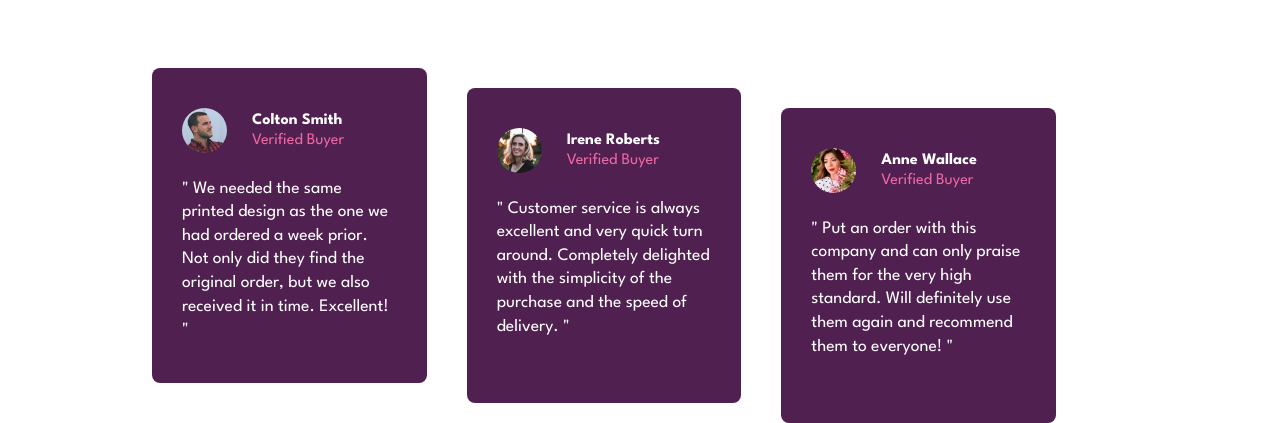
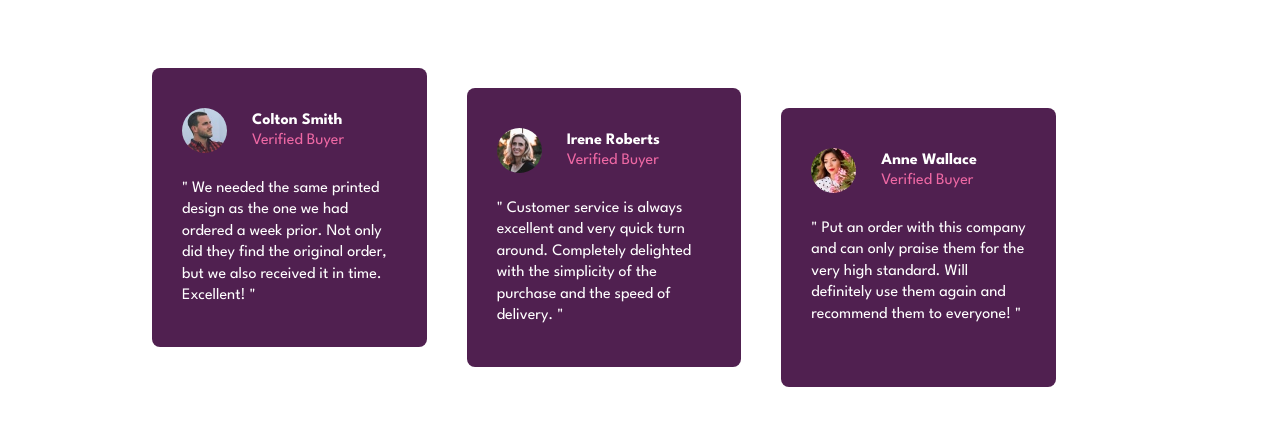
Before and after one commit to MbgLegend/Social-proof-section, a plain HTML site: page index.html in a window 1280 px wide. Shown: the part 406-829 px from the top of the page. After the commit the page ends 800 px from the top, so only its background shows below. Drawn offline with Linux system fonts and the light colour scheme.

Commit message:
Update style.css

```diff
--- a/style.css
+++ b/style.css
@@ -112,7 +112,7 @@ div.body .container .pro-container .info div span {
     color: hsl(333, 80%, 67%) ;
 }
 div.body .container .pro-container p {
-    font-size: 1.095rem;
+    font-size: 1rem;
     line-height: 1.35;
 }
 @media screen and (max-width: 1205px) {
```
